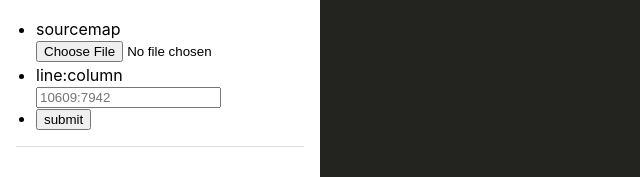
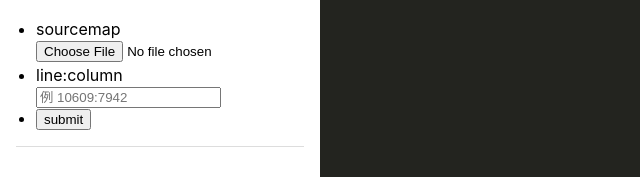
Before and after one commit to gaofeng03/miniprogram-sourcemap, a React app: page / in a window 1280 px wide. Shown: the top 177 px of the page, without its empty margins (0-640 px from the left). Built offline with nearby package versions, Linux system fonts and the light colour scheme.

Commit message:
feat: beta

```diff
--- a/src/App.css
+++ b/src/App.css
@@ -43,7 +43,8 @@
 .App-right {
   width: 75%;
   height: 100vh;
-  overflow: auto;
+  overflow-y: auto;
+  overflow-x: hidden;
   background: #23241f;
 }
 
--- a/src/App.js
+++ b/src/App.js
@@ -263,7 +263,7 @@ class App extends React.Component {
               <input
                 ref={this.inputRef}
                 type="text"
-                placeholder="10609:7942"
+                placeholder="例 10609:7942"
                 onChange={this.onInput}
               />
             </li>
```
Also changed, not shown: 1 other file (tests, documents, lock files or other folders).
